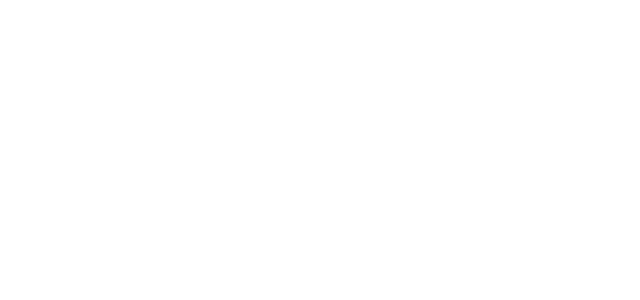
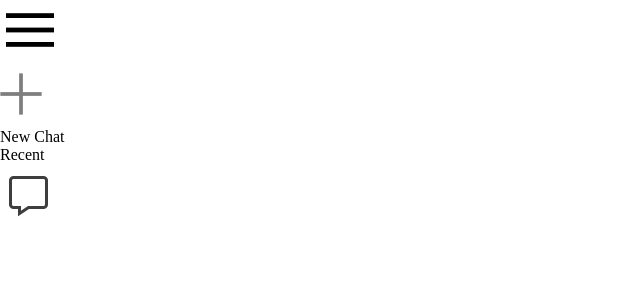
Before and after one commit to Akyl2935/Gemini-ai-clone, a React (Vite) app: page / in a window 1280 px wide. Shown: the top 300 px of the page, without its empty margins (0-640 px from the left). Built offline with nearby package versions, Linux system fonts and the light colour scheme.

Commit message:
App.jsx import Sidebar added to fix sidebar.jsx

```diff
--- a/src/App.jsx
+++ b/src/App.jsx
@@ -1,8 +1,11 @@
 import React from 'react'
+import Sidebar from './components/Sidebar/sidebar'
 
 const App = () => {
   return (
-    <div></div>
+    <>
+      <Sidebar/>
+    </>
   )
 }
 
--- a/src/components/Sidebar/Sidebar.jsx
+++ b/src/components/Sidebar/Sidebar.jsx
@@ -20,3 +20,5 @@
     </div>
   )
 }
+
+export default Sidebar
```
